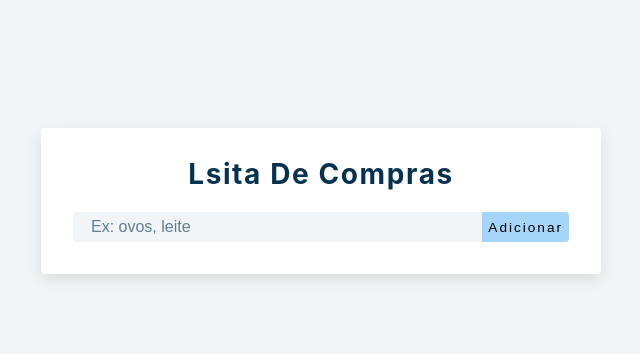
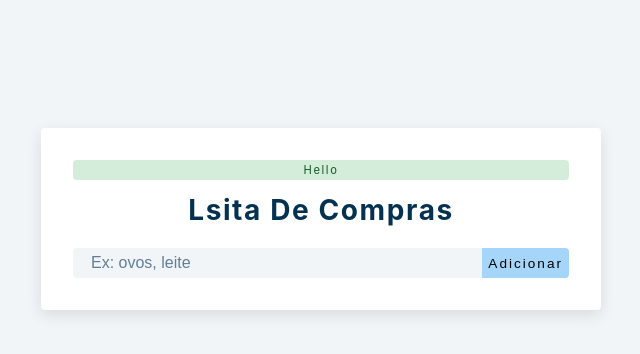
Before and after one commit to FelipeFerreiraSS/grocery-bud, a React (Create React App) app: page / in a window 1280 px wide. Shown: the top 354 px of the page, without its empty margins (319-959 px from the left). Built offline with nearby package versions, Linux system fonts and the light colour scheme.

Commit message:
add alert

```diff
--- a/src/Alert.js
+++ b/src/Alert.js
@@ -1,7 +1,7 @@
 import React, { useEffect } from 'react'
 
-const Alert = () => {
-  return <h2>alert component</h2>
+const Alert = ({type,msg}) => {
+  return <p className={`alert alert-${type}`}>{msg}</p>
 }
 
 export default Alert
--- a/src/App.js
+++ b/src/App.js
@@ -7,7 +7,7 @@
   const [list, setList] = useState([])
   const [isEditing, setIsEditing] = useState(false)
   const [editId, setEditId] = useState(null)
-  const [alert, setAlert] = useState({ show: false, msg: '', type: ''})
+  const [alert, setAlert] = useState({ show: true, msg: 'hello', type: 'success'})
 
   const handleSubmit = (e) => {
     e.preventDefault()
@@ -27,7 +27,7 @@
   return(
       <section className="section-center">
         <form className="grocery-form" onSubmit={handleSubmit}>
-          {alert.show && <Alert />}
+          {alert.show && <Alert {...alert} />}
           <h3>Lsita de compras</h3>
           <div className="form-control">
             <input
```
